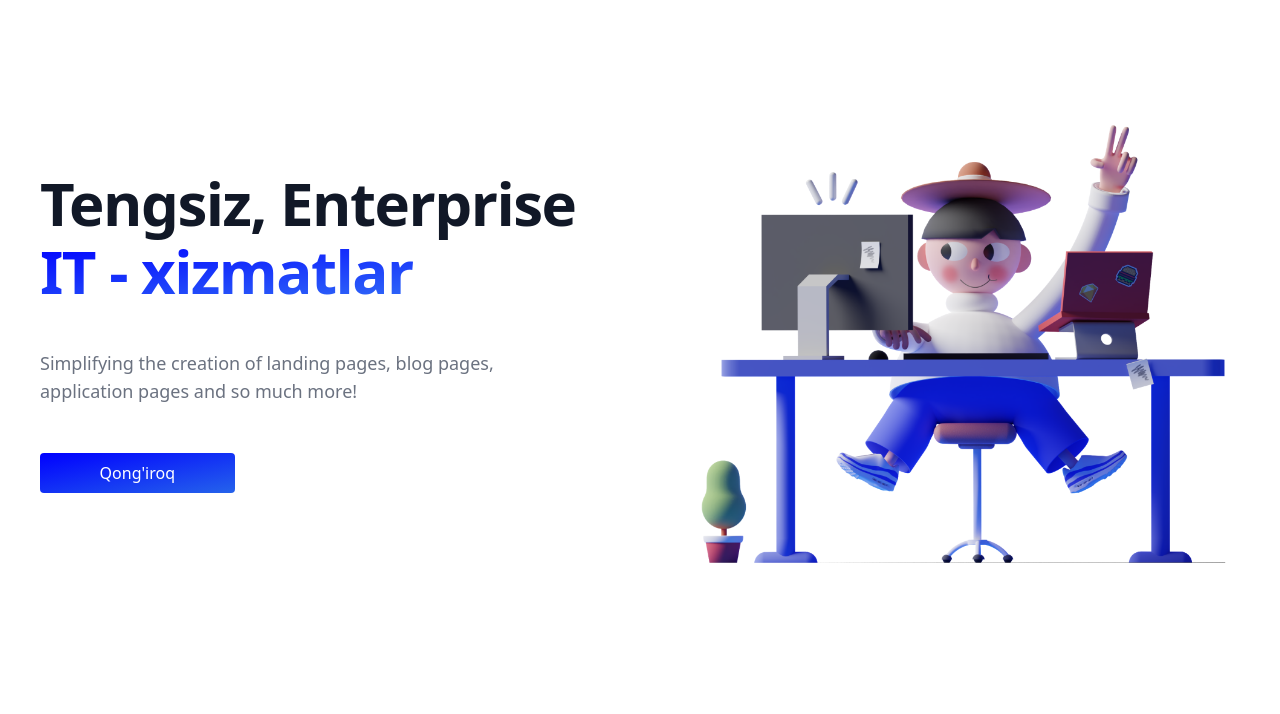
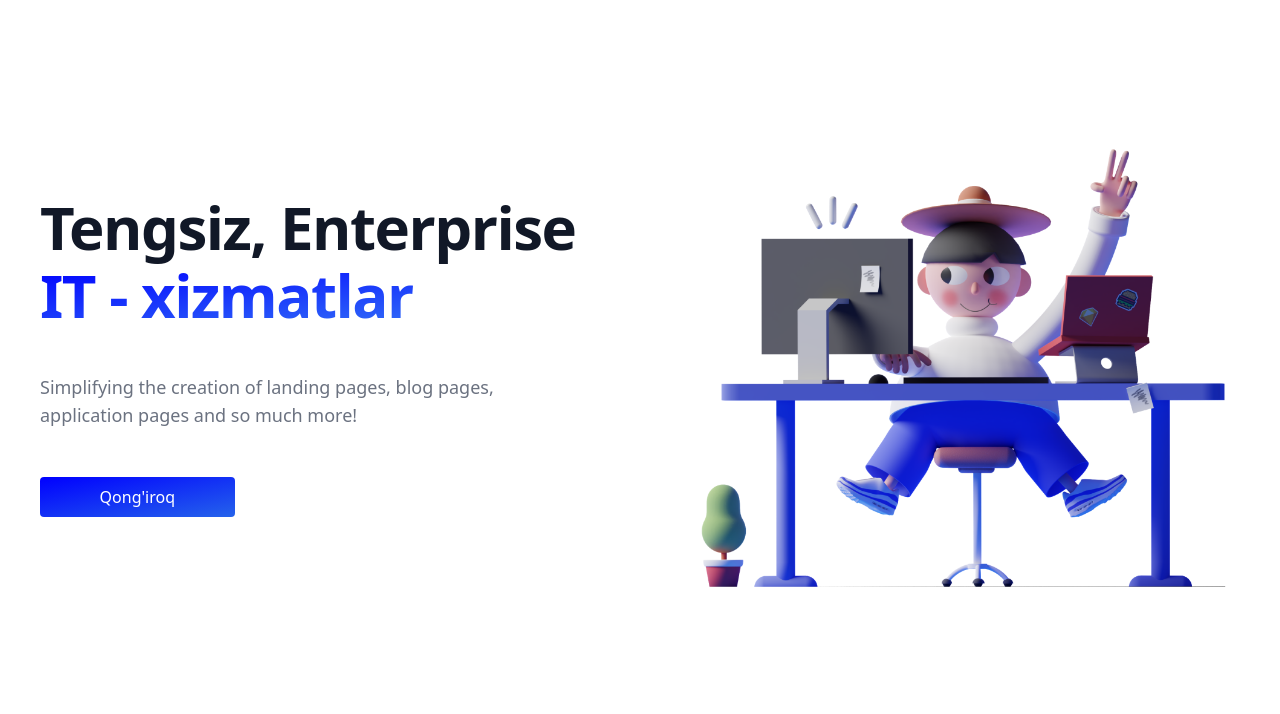
Before and after one commit to SaburovBabur/studio.devilla.uz, a Gatsby site: page / in a window 1280 px wide. Shown: the part 67-781 px from the top of the page. Built offline with nearby package versions, Linux system fonts and the light colour scheme; Gatsby itself is replaced by a stand-in of ours.

Commit message:
fixed some spacing in Main section

```diff
--- a/src/components/home/Main.jsx
+++ b/src/components/home/Main.jsx
@@ -4,7 +4,7 @@ import illustration from "@/@assets/@img/illustration.png";
 
 function Main() {
   return (
-    <section class="w-full container mx-auto px-6 my-6 antialiased bg-white select-none">
+    <section class="w-full container mx-auto px-6 my-12 antialiased bg-white select-none">
       <div class="max-w-7xl flex items-center justify-center">
         <div class="max-w-lg px-4 md:py-32 text-left md:max-w-none md:w-1/2">
           <h1 class="text-4xl font-extrabold tracking-tight text-left md:text-left text-gray-900 leading-tightest md:leading-10 sm:leading-none md:text-5xl lg:text-6xl flex flex-col">
```
